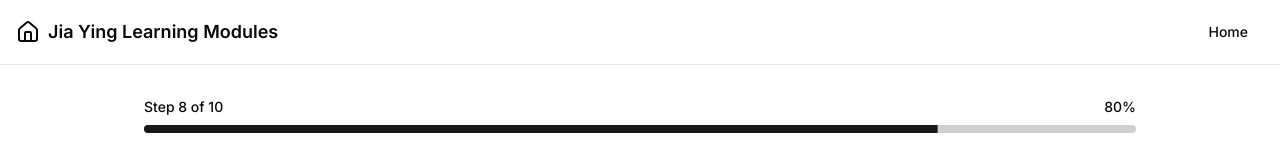
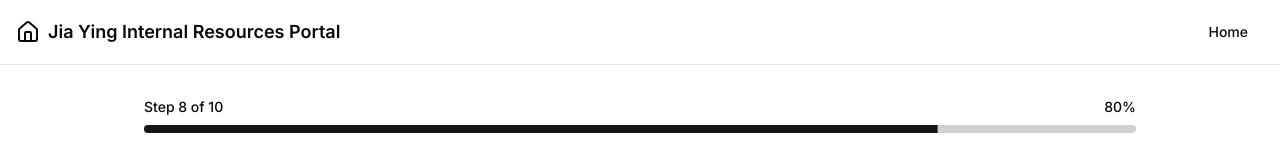
Before and after one commit to daringdolphin/jy-learning-prototype, a Next.js app: page /tutorial/quiz in a window 1280 px wide. Shown: the top 160 px of the page. Built offline with nearby package versions, Linux system fonts and the light colour scheme.

Commit message:
updated navbar

```diff
--- a/components/navbar.tsx
+++ b/components/navbar.tsx
@@ -21,7 +21,7 @@ export default function Navbar() {
           <div className="flex items-center">
             <Link href="/" className="flex items-center">
               <Home className="h-6 w-6 mr-2" />
-              <span className="font-semibold text-lg">Jia Ying Learning Modules</span>
+              <span className="font-semibold text-lg">Jia Ying Internal Resources Portal</span>
             </Link>
           </div>
 
```
